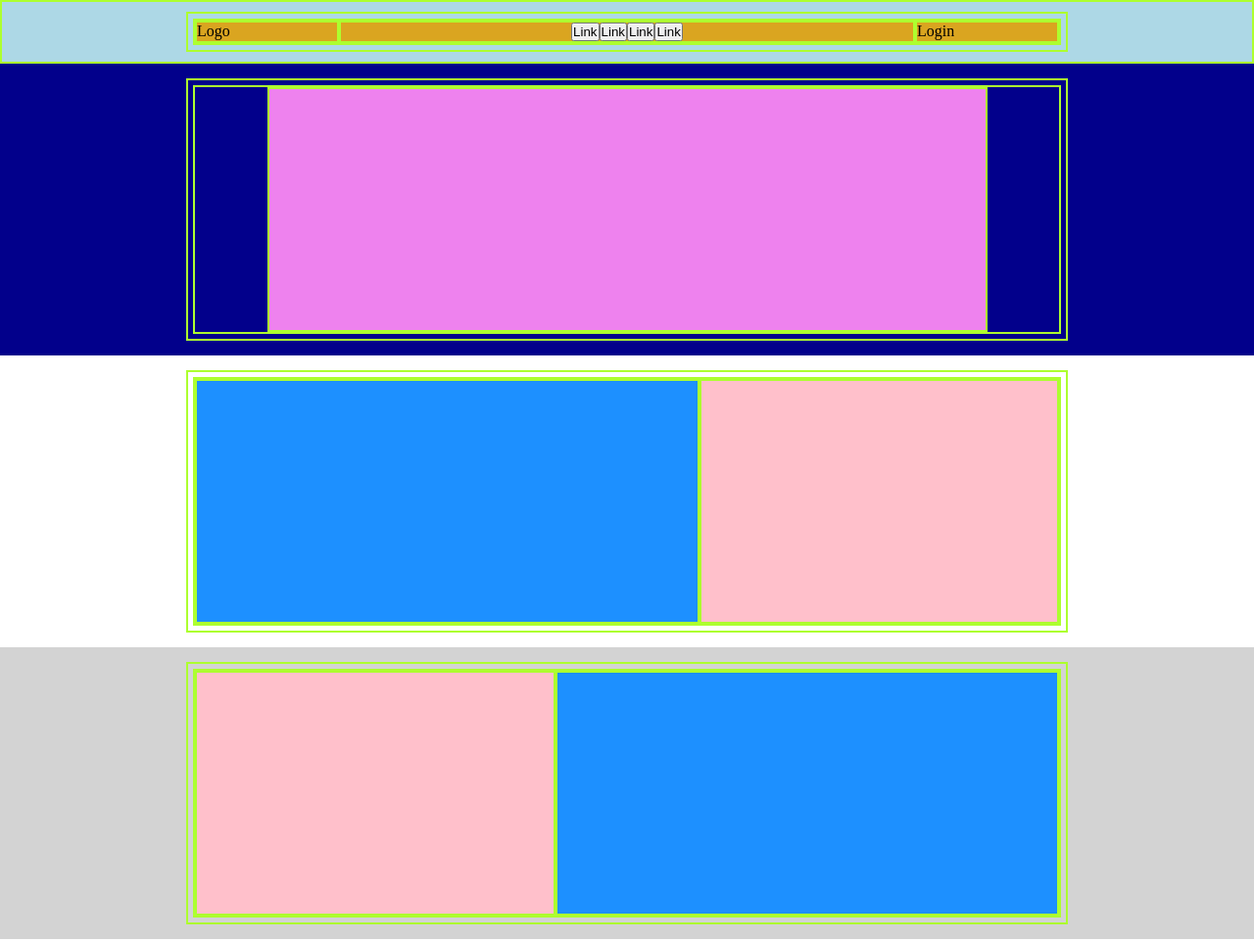
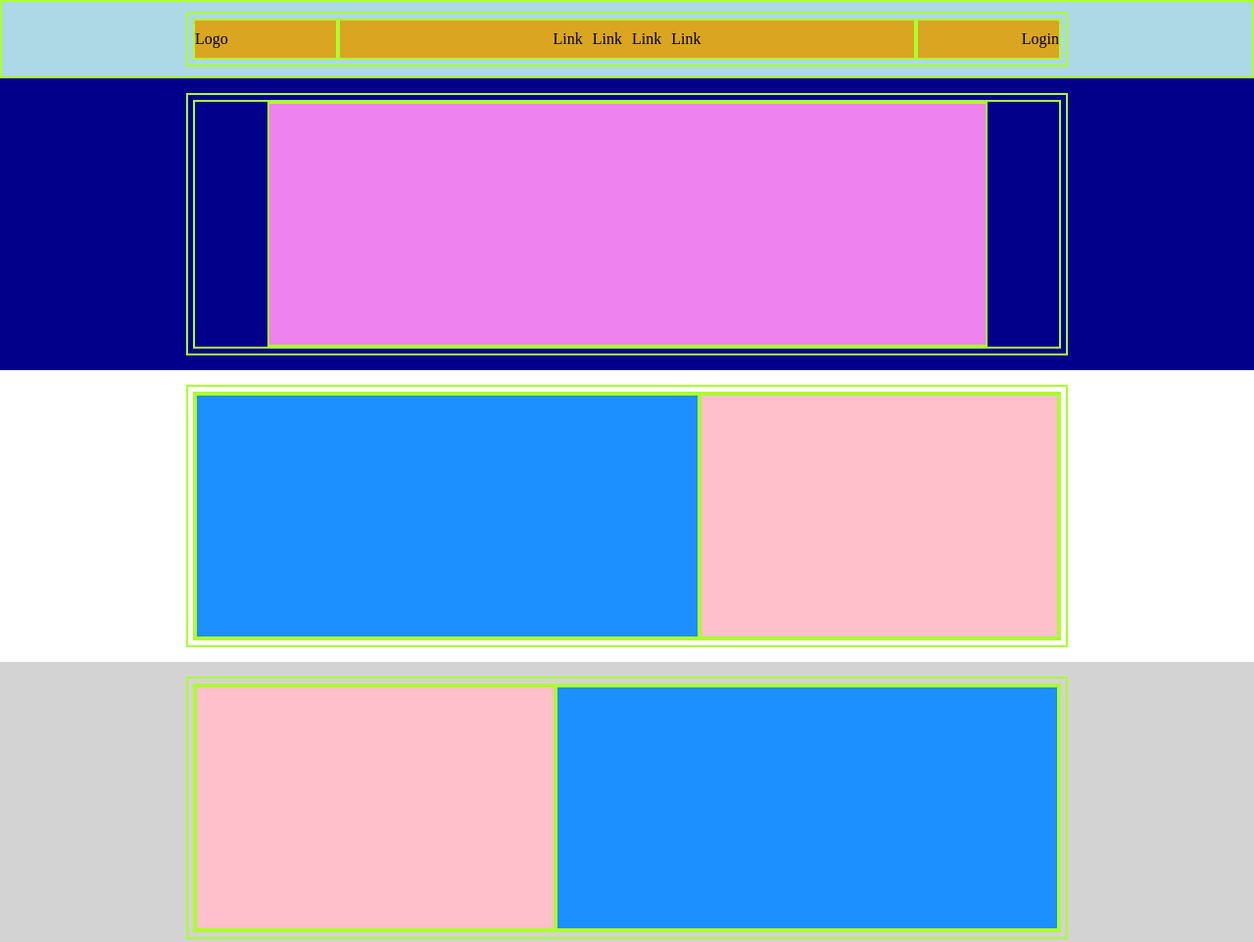
Before and after one commit to Ste79ITA/htmlcss-struttura-discord, a plain HTML site: page index.html in a window 1280 px wide. Shown: the top 962 px of the page at 98% size. Drawn offline with Linux system fonts and the light colour scheme.

Commit message:
Fixed header - swapped button for anchor

```diff
--- a/CSS/style.css
+++ b/CSS/style.css
@@ -26,6 +26,9 @@ section {
     padding: 15px 0px;
 }
 
+a {
+    padding: 5px;
+}
 
 /* DEBUG */
 
@@ -60,9 +63,17 @@ border: 2px solid greenyellow;
     justify-content: center;
 }
 
+.header-row {
+    display: flex;
+    flex-wrap: wrap;
+    justify-content: center;
+    align-items: center;
+}
+
 .header-nav {
     display: flex;
     justify-content: center;
+    padding: 5px;
 }
 
 .container {
@@ -76,6 +87,15 @@ border: 2px solid greenyellow;
     padding: 10px 0px;
 }
 
+.login {
+    display: flex;
+    justify-content: flex-end;
+    padding: 10px 0px;
+}
+
+.logo {
+        padding: 10px 0px;
+}
 
 /* COLUMNS */
 
@@ -99,6 +119,7 @@ border: 2px solid greenyellow;
 
 .col-2 {
     flex-basis: calc((100% / 12) * 2);
+
 }
 
 .col-10 {
--- a/index.html
+++ b/index.html
@@ -10,7 +10,7 @@
     <!-- HEADER -->
     <header>
         <div class="container">
-            <div class="row">
+            <div class="header-row">
                 <div class="col-2 orange">
                     <div class="logo">
                         Logo
@@ -18,10 +18,10 @@
                 </div>
                 <div class="col-8 orange">
                     <nav class="header-nav">
-                        <button>Link</button>
-                        <button>Link</button>
-                        <button>Link</button>
-                        <button>Link</button>
+                        <a>Link</a>
+                        <a>Link</a>
+                        <a>Link</a>
+                        <a>Link</a>
                     </nav>
                 </div>
                 <div class="col-2 orange">
```
